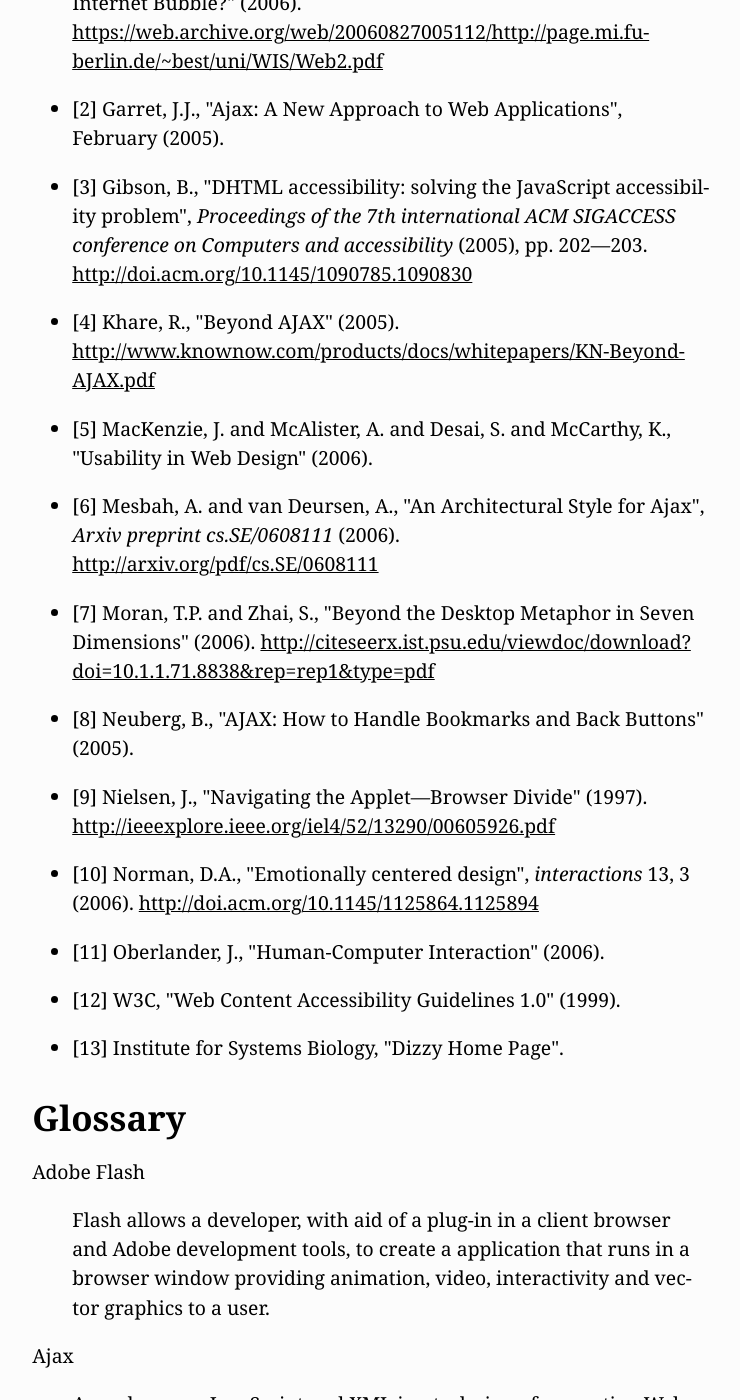
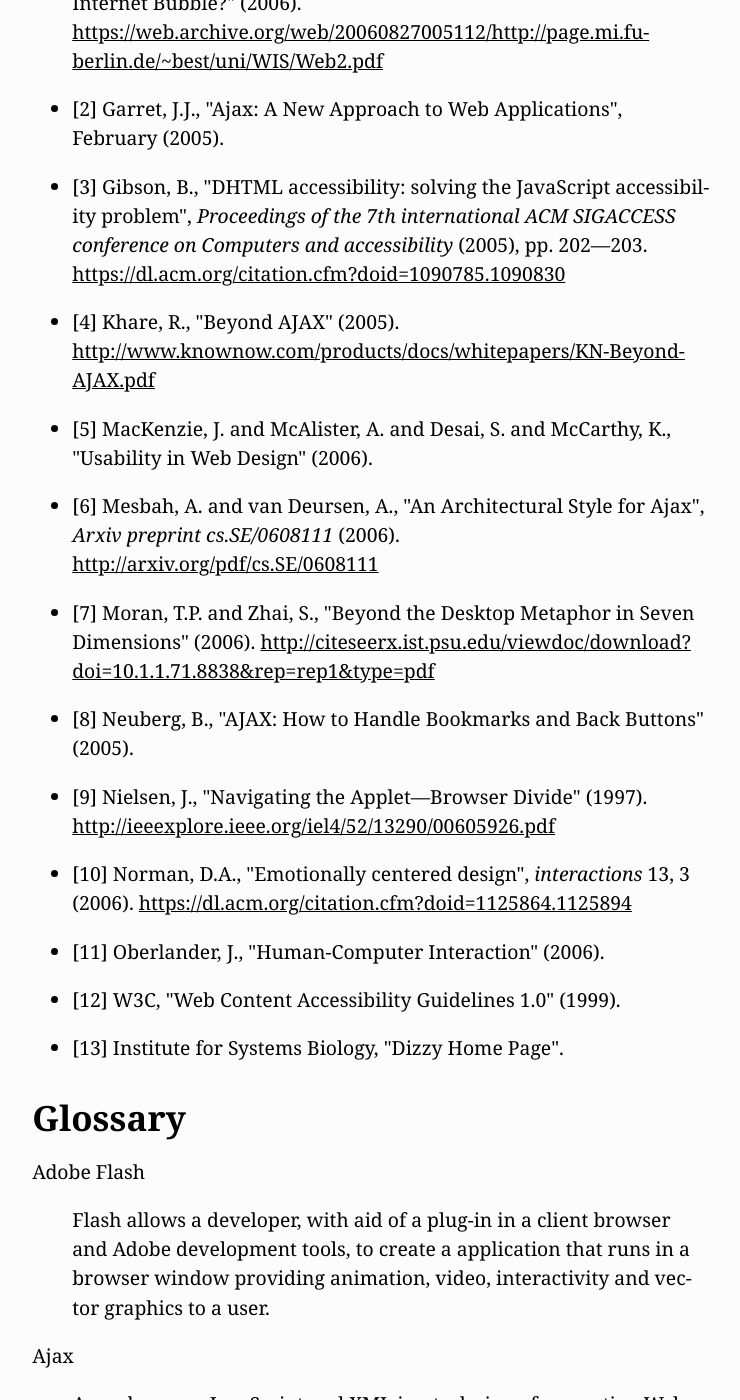
Before and after one commit to MikeMcQuaid/mikemcquaid.com, a Jekyll site: the page built from _posts/2007-02-27-making-dizzy-shine-with-ajax.html, in a window 1280 px wide and 1400 px high, scrolled down 53764 px. Shown: the whole window, without its empty margins (269-1009 px from the left). Built offline with Jekyll 4.4.1, drawn with Linux system fonts in a browser that asks for light colours.

Commit message:
Fix links
More links gone bad.

```diff
--- a/_posts/2007-02-27-making-dizzy-shine-with-ajax.html
+++ b/_posts/2007-02-27-making-dizzy-shine-with-ajax.html
@@ -1940,7 +1940,7 @@ Internet Bubble?" (2006). <a href="https://web.archive.org/web/20060827005112/ht
 <p><a id="reference-3"></a>[3] Gibson, B., "DHTML accessibility: solving the JavaScript
 accessibility problem", <em>Proceedings of the 7th international ACM SIGACCESS
 conference on Computers and accessibility</em> (2005), pp. 202&#8212;&#8203;203.
-<a href="http://doi.acm.org/10.1145/1090785.1090830" class="bare">http://doi.acm.org/10.1145/1090785.1090830</a></p>
+<a href="https://dl.acm.org/citation.cfm?doid=1090785.1090830" class="bare">https://dl.acm.org/citation.cfm?doid=1090785.1090830</a></p>
 </li>
 <li>
 <p><a id="reference-4"></a>[4] Khare, R., "Beyond AJAX" (2005).
@@ -1968,7 +1968,7 @@ Dimensions" (2006).
 </li>
 <li>
 <p><a id="reference-10"></a>[10] Norman, D.A., "Emotionally centered design", <em>interactions</em> 13, 3
-(2006). <a href="http://doi.acm.org/10.1145/1125864.1125894" class="bare">http://doi.acm.org/10.1145/1125864.1125894</a></p>
+(2006). <a href="https://dl.acm.org/citation.cfm?doid=1125864.1125894" class="bare">https://dl.acm.org/citation.cfm?doid=1125864.1125894</a></p>
 </li>
 <li>
 <p><a id="reference-11"></a>[11] Oberlander, J., "Human-Computer Interaction" (2006).</p>
```
Also changed, not shown: 1 other file.
